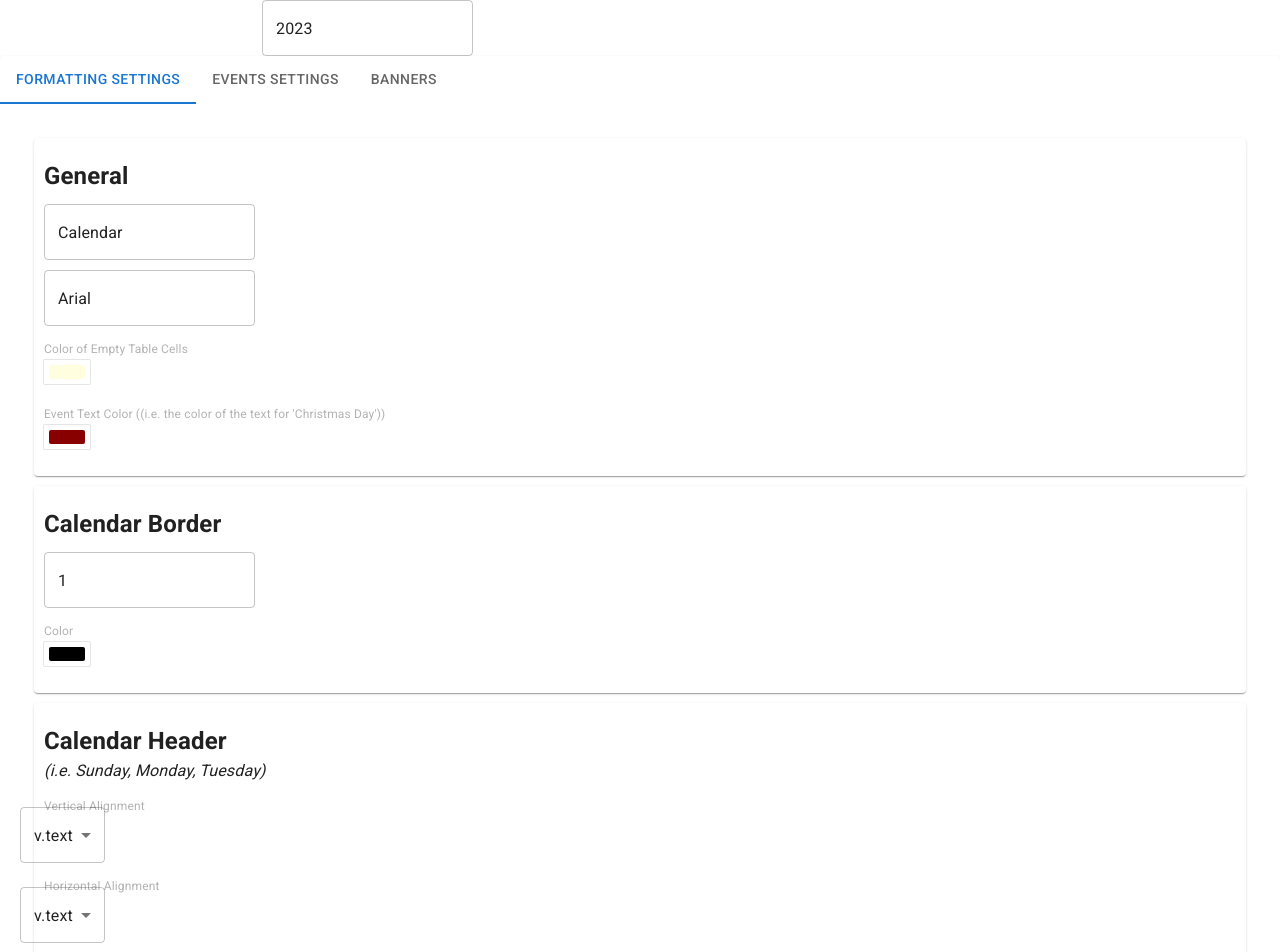
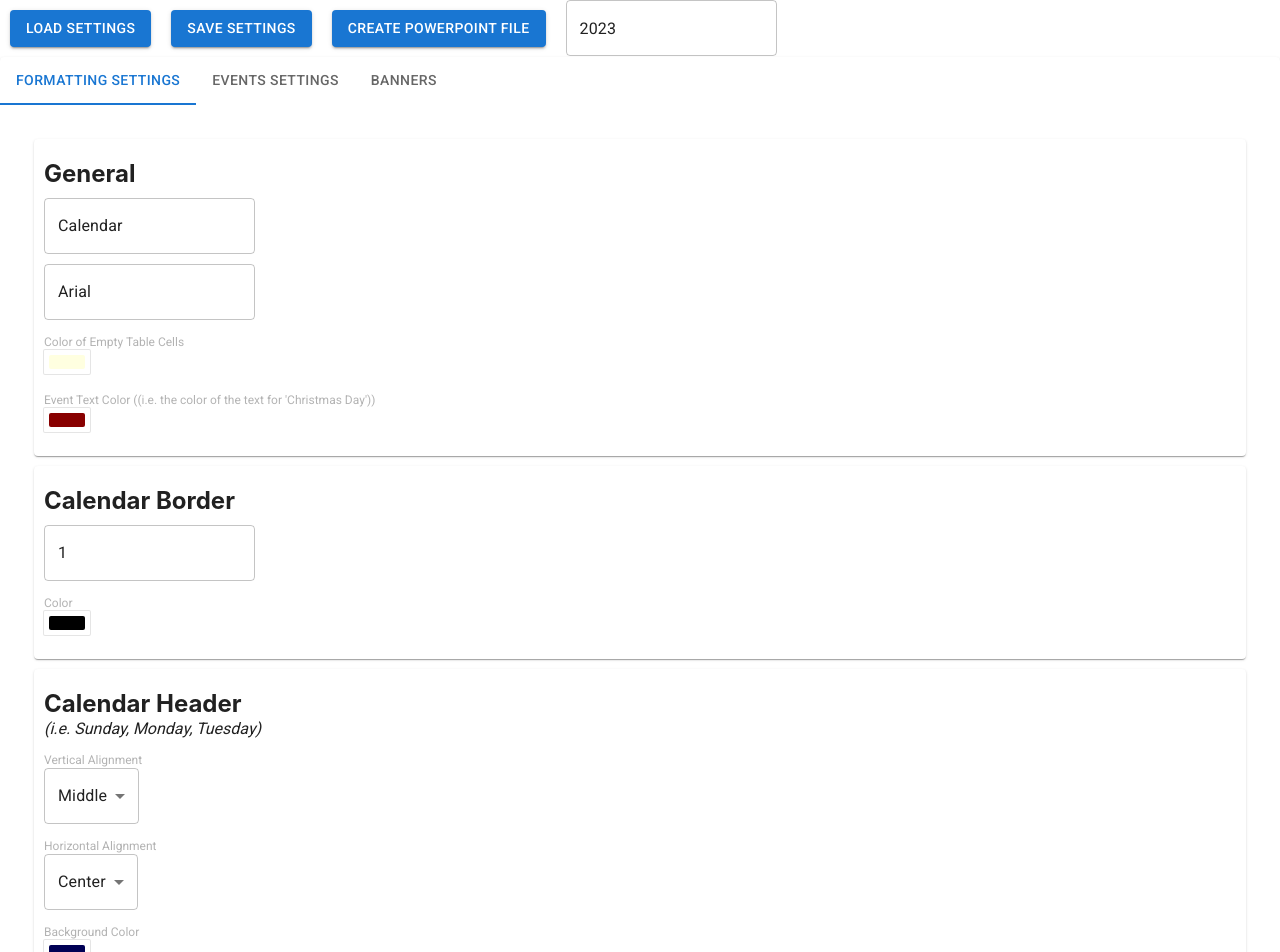
Before and after one commit to gdicristofaro/CalendarMaker, a React (Create React App) app: page / in a window 1280 px wide. Shown: the top 952 px of the page. Built offline with nearby package versions, Linux system fonts and the light colour scheme.

Commit message:
code fixes

```diff
--- a/src/components/colorpicker.tsx
+++ b/src/components/colorpicker.tsx
@@ -36,8 +36,6 @@ const ColorPicker = (props: {
     initialColor: string
 }) => {
     let [display, setDisplay] = useState<boolean>();
-    // let [color, setColor] = useState<string>(props.initialColor);
-
     let {onUpdate, initialColor} = props;
     let updatedColor = {
         ...ROOT_STYLE.color,
--- a/src/components/dateevent.tsx
+++ b/src/components/dateevent.tsx
@@ -109,7 +109,6 @@ const getWeekdayMonthSelector = (month: number, weekNumber: number, dayOfWeek: n
             <div style={CELL_STYLE}>
                 <SmallLabel text="Month" />
                 <Select
-                    style={{marginLeft: '-24px', marginTop: '-10px'}}
                     value={month}
                     onChange={(evt) => onDateString(`${evt.target.value}/(${dayOfWeek},${weekNumber})`)}
                 >
@@ -137,7 +136,6 @@ const getWeekdayMonthSelector = (month: number, weekNumber: number, dayOfWeek: n
             <div style={CELL_STYLE}>
                 <SmallLabel text="Week Number of Month" />
                 <Select
-                    style={{marginLeft: '-24px', marginTop: '-10px'}}
                     value={ weekNumber }
                     onChange={(evt) => onDateString(`${month}/(${dayOfWeek},${evt.target.value})`)}
                 >
@@ -172,7 +170,6 @@ const getWeekdayBeforeSelector = (month: number, day: number, dayOfWeek: number,
             <div style={CELL_STYLE}>
                 <SmallLabel text="Month" />
                 <Select
-                    style={{marginLeft: '-24px', marginTop: '-10px'}}
                     value={dayOfWeek}
                     onChange={(evt) => onDateString(`${month}/(${evt.target.value},[-${day}])`) }
                 >
@@ -266,7 +263,6 @@ const DateEvent = (props: {
             >
                 <SmallLabel text="Date Type" />
                 <Select
-                    style={{marginLeft: '-24px', marginTop: '-10px'}}
                     value={dateType}
                     onChange={(evt) => {
                         let val = evt.target.value;
@@ -311,7 +307,7 @@ const DateEvent = (props: {
             <div style={CELL_STYLE}>
                 <IconButton
                     // iconStyle={{width: 48, height: 48}}
-                    // style={{width: 96, height: 96, padding: 20}}
+                    style={{width: 96, height: 96, padding: 20}}
                     onClick={() => onDelete()}
                 >
                     <DeleteIcon />
--- a/src/components/imageloader.tsx
+++ b/src/components/imageloader.tsx
@@ -43,19 +43,18 @@ const ImageLoader = (props: {
     return (
         <Paper style={{padding: 10, display: 'inline-block'}}>
             <div style={{marginRight: 10, display: 'inline-block'}}>
-                {/* TODO: what is this? */}
                 <Button
-                    // style={{margin: 5}}
-                    // containerElement='label'
-                    // label={this.props.title}
+                    style={{margin: 5}}
+                    component='label'
                 >
+                    {props.title}
                     <input type="file" onChange={ (e) => handleChange(e.target.files as FileList)} style={{display: 'none'}}/>
                 </Button>
             </div>
             <div style={{ display: 'inline-block'}}>
                 <IconButton
                     // iconStyle={{width: 32, height: 32}}
-                    // style={{ padding: 8}}
+                    style={{ padding: 8}}
                     onClick={() => { props.onDataUrl(""); setImage(""); }}
                 >
                     <DeleteIcon />
--- a/src/components/maincomponent.tsx
+++ b/src/components/maincomponent.tsx
@@ -9,7 +9,7 @@ import ImageLoader from './imageloader';
 import { create as pptxCreate } from '../pptxgen'
 import { } from '../parseholiday';
 import download from 'downloadjs';
-import {DateEntry, DateEventModel, DefaultSettings, MONTHS, SettingsModel} from '../model';
+import { DateEntry, DateEventModel, DefaultSettings, MONTHS, SettingsModel } from '../model';
 import Dialog from '@mui/material/Dialog';
 import DeleteIcon from '@mui/icons-material/Delete';
 import React, { useContext, useState } from 'react';
@@ -36,7 +36,7 @@ function TabPanel(props: TabPanelProps) {
         >
             {value === index && (
                 <Box sx={{ p: 3 }}>
-            <Typography>{children}</Typography>
+                    {children}
                 </Box>
             )}
         </div>
@@ -50,34 +50,34 @@ const MainComponent = (props: {}) => {
     let [showReset, setShowReset] = useState(false);
     let context = useContext(ModelContext);
 
-    let dateComps = context.settings?.events.map((val,i,arr) => {
+    let dateComps = context.settings?.events.map((val, i, arr) => {
         return (
             <DateEvent
-                model = {val}
-                key= {"datecomp" + i.toString()}
+                model={val}
+                key={"datecomp" + i.toString()}
                 onUpdate={(updateEvt) => {
-                    let copiedSettings : SettingsModel = structuredClone(context.settings);
+                    let copiedSettings: SettingsModel = structuredClone(context.settings);
                     copiedSettings.events[i] = updateEvt;
                     context.update(copiedSettings);
                 }}
                 onDelete={() => {
-                    let copiedSettings : SettingsModel = structuredClone(context.settings);
-                    copiedSettings.events.splice(i,1);
+                    let copiedSettings: SettingsModel = structuredClone(context.settings);
+                    copiedSettings.events.splice(i, 1);
                     context.update(copiedSettings);
                 }}
             />
         );
     });
 
-    let bannerComps = MONTHS.map((val,i,arr) => {
-        let initialBannerDataUrl : string = (context.settings.banners as any)[val] || "";
+    let bannerComps = MONTHS.map((val, i, arr) => {
+        let initialBannerDataUrl: string = (context.settings.banners as any)[val] || "";
         return (
-            <div key={"bannerDiv" + i.toString()} style={{margin: 20, display: 'inline-block', verticalAlign: 'top'}}>
+            <div key={"bannerDiv" + i.toString()} style={{ margin: 20, display: 'inline-block', verticalAlign: 'top' }}>
                 <ImageLoader
                     initialDataUrl={initialBannerDataUrl}
-                    key= {"banneritem" + i.toString()}
+                    key={"banneritem" + i.toString()}
                     onDataUrl={(durl) => {
-                        let copiedSettings : SettingsModel = structuredClone(context.settings);
+                        let copiedSettings: SettingsModel = structuredClone(context.settings);
                         (copiedSettings.banners as any)[val] = durl;
                         context.update(copiedSettings);
                     }}
@@ -99,7 +99,7 @@ const MainComponent = (props: {}) => {
         reader.addEventListener("load",
             () => {
                 if (reader.result) {
-                    let extended = {...DefaultSettings, ...JSON.parse(reader.result as string) };
+                    let extended = { ...DefaultSettings, ...JSON.parse(reader.result as string) };
                     context.update(extended);
                 }
             }
@@ -131,32 +131,38 @@ const MainComponent = (props: {}) => {
     return (
         <div>
             <Button
+                variant="contained"
                 title='Load Settings'
-                style={{margin: 10}}
-                // containerElement='label'
+                component='label'
+                style={{ margin: 10 }}
             >
-                <input type="file" onChange={ (e) => settingsLoad(e.target.files)} style={{display: 'none'}}/>
+                Load Settings
+                <input type="file" onChange={(e) => settingsLoad(e.target.files)} style={{ display: 'none' }} />
             </Button>
             <Button
-                title="Save Settings"
-                style={{margin: 10}}
-                onClick={(e)=> download(JSON.stringify(context.settings), "settings.json", "application/json")}
-            />
+                variant="contained"
+                style={{ margin: 10 }}
+                onClick={(e) => download(JSON.stringify(context.settings), "settings.json", "application/json")}
+            >
+                Save Settings
+            </Button>
             <Button
-                title="Create PowerPoint File"
-                style={{margin: 10}}
+                variant="contained"
+                style={{ margin: 10 }}
                 onClick={pptxHandler}
-            />
+            >
+                Create PowerPoint File
+            </Button>
             <TextField
                 title="Year for Calendar"
                 type="number"
                 onChange={(e) => {
-                    let copiedSettings : SettingsModel = structuredClone(context.settings);
-                    copiedSettings.year = parseInt(e.target.value,10);
+                    let copiedSettings: SettingsModel = structuredClone(context.settings);
+                    copiedSettings.year = parseInt(e.target.value, 10);
                     context.update(copiedSettings);
                 }}
                 value={(context.settings.year) ? context.settings.year : new Date().getFullYear() + 1}
-                style={{paddingLeft: '10px'}}
+                style={{ paddingLeft: '10px' }}
             />
             <Paper>
                 <Tabs value={tabIdx} onChange={(evt, newVal) => setTabIdx(newVal)}>
@@ -166,28 +172,30 @@ const MainComponent = (props: {}) => {
                 </Tabs>
                 <TabPanel index={0} value={tabIdx}>
                     <AllFormatSettings model={formatSettings} onChange={(newSettings) => {
-                        let copiedSettings : SettingsModel = structuredClone(context.settings);
+                        let copiedSettings: SettingsModel = structuredClone(context.settings);
                         copiedSettings.formatting = newSettings;
                         context.update(copiedSettings);
-                    }}/>
+                    }} />
                 </TabPanel>
                 <TabPanel index={1} value={tabIdx}>
                     {dateComps}
-                    <div style={{padding: '5px'}}>
+                    <div style={{ padding: '5px' }}>
                         <Button
-                            title="Add New Event"
-                            onClick={(e)=> {
-                                let dateEvtModel : DateEventModel = {
+                            variant='contained'
+                            onClick={(e) => {
+                                let dateEvtModel: DateEventModel = {
                                     dateString: "1/1",
                                     eventName: "Event Name",
                                     imageDataUrl: undefined
                                 }
 
-                                let copiedSettings : SettingsModel = structuredClone(context.settings);
+                                let copiedSettings: SettingsModel = structuredClone(context.settings);
                                 copiedSettings.events.push(dateEvtModel);
                                 context.update(copiedSettings);
                             }}
-                        />
+                        >
+                            Add New Event
+                        </Button>
                     </div>
                 </TabPanel>
                 <TabPanel index={2} value={tabIdx}>
@@ -195,7 +203,7 @@ const MainComponent = (props: {}) => {
                 </TabPanel>
             </Paper>
             <Button
-                style={{margin: 10}}
+                style={{ margin: 10 }}
                 title="Clear All Settings"
                 onClick={() => setShowReset(true)}
             />
--- a/src/components/settingsitem.tsx
+++ b/src/components/settingsitem.tsx
@@ -75,14 +75,14 @@ const SettingsItem = (props: {
                 ];
 
             let items = options.map((v, i) => (
-                <MenuItem value={v.value} key={"menuItem" + i.toString()}>v.text</MenuItem>
+                <MenuItem value={v.value} key={"menuItem" + i.toString()}>{v.text}</MenuItem>
             ));
 
             baseComponent = (
                 <div>
                     <SmallLabel text={props.title + (props.hint ? (" (" + props.hint + ")") : "")} />
                     <Select
-                        style={{ marginLeft: '-24px', marginTop: '-10px' }}
+                        // style={{ marginLeft: '-24px', marginTop: '-10px' }}
                         value={value}
                         onChange={evt => {
                             props.setter(evt.target.value);
--- a/src/index.tsx
+++ b/src/index.tsx
@@ -8,6 +8,8 @@ import '@fontsource/roboto/400.css';
 import '@fontsource/roboto/500.css';
 import '@fontsource/roboto/700.css';
 import { ModelContextComponent } from './modelcontext';
+import { LocalizationProvider } from '@mui/x-date-pickers';
+import { AdapterDayjs } from '@mui/x-date-pickers/AdapterDayjs';
 
 const root = ReactDOM.createRoot(
   document.getElementById('root') as HTMLElement
@@ -16,9 +18,11 @@ const root = ReactDOM.createRoot(
 
 root.render(
   <React.StrictMode>
-    <ModelContextComponent>
-      <MainComponent />
-    </ModelContextComponent>
+    <LocalizationProvider dateAdapter={AdapterDayjs}>
+      <ModelContextComponent>
+        <MainComponent />
+      </ModelContextComponent>
+    </LocalizationProvider>
   </React.StrictMode>
 );
 
```
Lines whose indentation alone changed are shown as unchanged.
